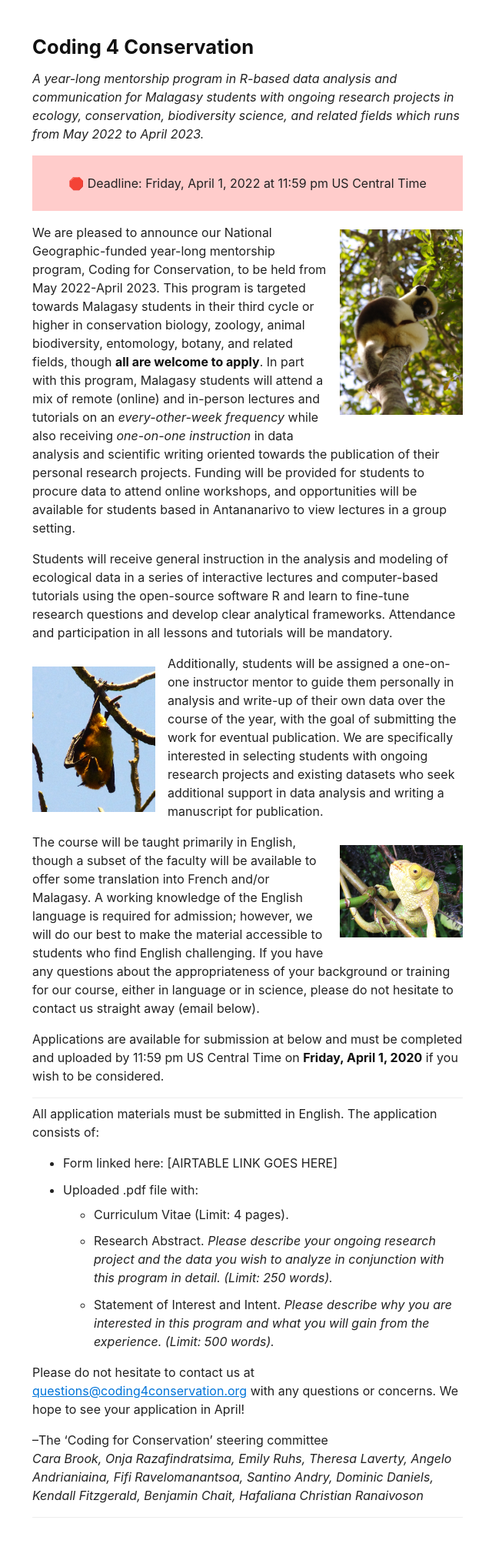
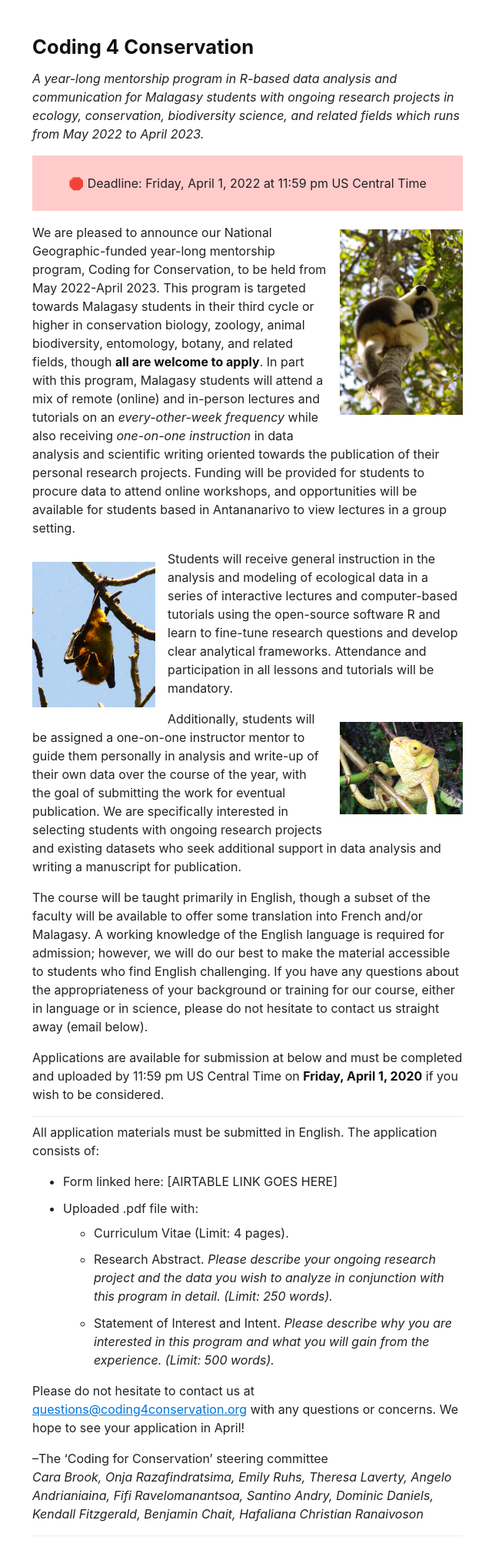
Before and after one commit to brooklabteam/coding4conservation, a Jekyll site: the page built from index.md, in a window 1280 px wide. Shown: the whole page at 77% size, without its empty margins (318-958 px from the left). Built offline with Jekyll 4.4.1, drawn with Linux system fonts in a browser that asks for light colours; before the commit the page ends 2012 px from its top, so only the background shows below that.

Commit message:
Update index.md

```diff
--- a/index.md
+++ b/index.md
@@ -12,13 +12,13 @@ title: "Coding 4 Conservation"
 
 <p>We are pleased to announce our National Geographic-funded year-long mentorship program, Coding for Conservation, to be held from May 2022-April 2023. This program is targeted towards Malagasy students in their third cycle or higher in conservation biology, zoology, animal biodiversity, entomology, botany, and related fields, though <strong>all are welcome to apply</strong>. In part with this program, Malagasy students will attend a mix of remote (online) and in-person lectures and tutorials on an <em>every-other-week frequency</em> while also receiving <em>one-on-one instruction</em> in data analysis and scientific writing oriented towards the publication of their personal research projects. Funding will be provided for students to procure data to attend online workshops, and opportunities will be available for students based in Antananarivo to view lectures in a group setting.</p>
 
+<img src="assets/img/IMGP1272.JPG" style="float: left; max-width: 10em; margin: 1em 1em 1em 0;" />
+
 <p>Students will receive general instruction in the analysis and modeling of ecological data in a series of interactive lectures and computer-based tutorials using the open-source software R and learn to fine-tune research questions and develop clear analytical frameworks. <!-- A preliminary outline of our planned instructional series is available here: link??? //--> Attendance and participation in all lessons and tutorials will be mandatory.</p>
 
-<img src="assets/img/IMGP1272.JPG" style="float: left; max-width: 10em; margin: 1em 1em 1em 0;" />
+<img src="assets/img/IMG_1317.JPG" style="float: right; width: 60%; max-width: 10em; margin: 1em 0 1em 1em;" />
 
 <p>Additionally, students will be assigned a one-on-one instructor mentor to guide them personally in analysis and write-up of their own data over the course of the year, with the goal of submitting the work for eventual publication. We are specifically interested in selecting students with ongoing research projects and existing datasets who seek additional support in data analysis and writing a manuscript for publication. </p>
-
-<img src="assets/img/IMG_1317.JPG" style="float: right; width: 60%; max-width: 10em; margin: 1em 0 1em 1em;" />
 
 <p>The course will be taught primarily in English, though a subset of the faculty will be available to offer some translation into French and/or Malagasy. A working knowledge of the English language is required for admission; however, we will do our best to make the material accessible to students who find English challenging. If you have any questions about the appropriateness of your background or training for our course, either in language or in science, please do not hesitate to contact us straight away (email below).</p>
 
```
